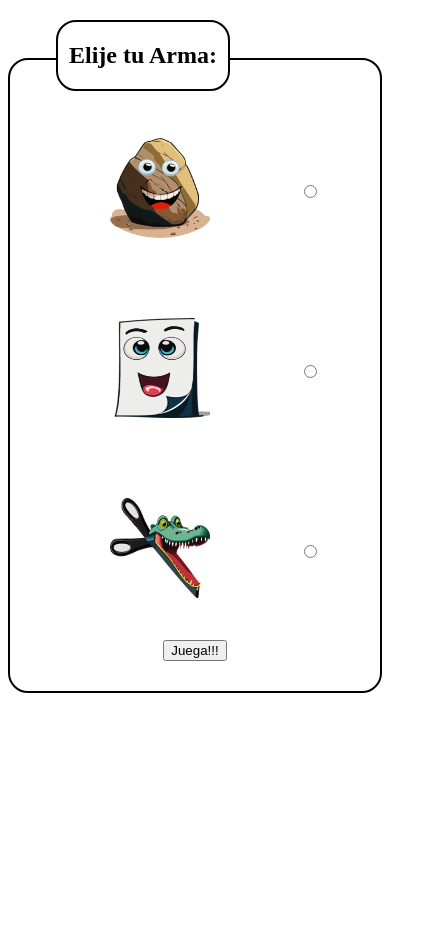
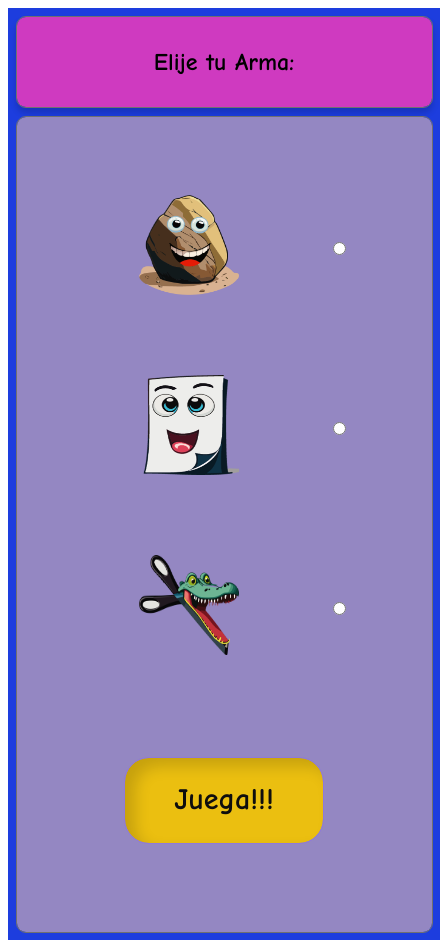
Before and after one commit to Davidm198/PiedraPapelOTijero, a plain HTML site: page index.html in a window 390 px wide. Both pictures are taken after a click on the input "Juega!!!". Shown: the whole page, 440 px wide, since content can reach past the window. Before the commit the page ends 844 px from the top, so only its background shows below. Drawn offline with Linux system fonts and the light colour scheme.

Commit message:
ultimo cambio un magia

```diff
--- a/index.html
+++ b/index.html
@@ -3,21 +3,23 @@
 <head>
     <meta charset="UTF-8">
     <meta name="viewport" content="width=device-width, initial-scale=1.0">
-    <title>PIEDRA PAPEL O TIJERA</title>
-   <link rel="stylesheet" href="style.css">
-
+    <title>Piedea Papel o Tijera</title>
+    <link rel="stylesheet" href="style.css">
+    <link rel="preconnect" href="https://fonts.googleapis.com">
+    <link rel="preconnect" href="https://fonts.gstatic.com" crossorigin>
+    <link href="https://fonts.googleapis.com/css2?family=Comic+Neue:ital,wght@0,300;0,400;0,700;1,300;1,400;1,700&display=swap" rel="stylesheet">
 </head>
 <body>
-    <header class="header"></header>
+
 
     <main>
-     <div class="ContainerTotal">
-           <div class="choiceWeapon">
 
-                 <div class="ContTitle">
+
+              <div class="ContTitle">
 			     <h2> Elije tu Arma: </h2>
 			     </div>
 
+              <div class="choiceWeapon">
 
                <label id="primero">
 
@@ -54,16 +56,16 @@
                   </div>
 
                </label>
-               <div class="ContJuega"><input type="submit" value="Juega!!!" id="juega"></div>
+               <div class="ContJuega"><input type="submit" value="Juega!!!" id="juega" class="buttonAmarillo"></div>
 
 
 
 
           </div>
-
+          <div class="ContTitle1 inactive"><h2>La Maquina Eligió:</h2></div>
         <div class="choicePC inactive">
 
-                  <div class="ContTitle1"><h2>La Maquina Eligió:</h2></div>
+
                   <div class="ArmaEnemImg"></div>
 			      <div class="Resultado"></div>
 
@@ -71,12 +73,11 @@
 
          </div>
 
-     </div>
+
 
       </main>
 
-     <footer>
-     </footer>
+
      <script src="./main.js"></script>
 </body>
 </html>
--- a/main.js
+++ b/main.js
@@ -14,6 +14,8 @@ const GanasteHtml = document.createTextNode("GANASTE WEY!");
 const PerdisteHtml = document.createTextNode("PERDISTE CABRON!");
 const EmpatasteHtml = document.createTextNode("EMPATASTE WEY!");
 const ButtonReloed = document.querySelector('.Actualizador')
+const Tittle1 = document.querySelector('.ContTitle')
+const Tittle2 = document.querySelector('.ContTitle1')
 
 PiedraHtml.src = 'Piedra.png';
 PapelHtml.src = 'Papel.png';
@@ -93,6 +95,8 @@ function partida() {
     console.log("la Maquina Eligió " + maq);
     WeaMaq.classList.toggle('inactive');
     ChoicePlayer.classList.add('inactive');
+    Tittle1.classList.add('inactive');
+    Tittle2.classList.toggle('inactive');
 }
 
 
--- a/style.css
+++ b/style.css
@@ -1,11 +1,25 @@
-header {
-	width: 100%;
-	height: 50px;
+:root {
+    --color-azul: #1D3DDE;
+	--color-violeta: #9487C2;
+	--color-gris-oscuro: #707070;
+	--color-gris-claro: #00000029;
+	--color-fuxia: #CF3AC0;
+	--color-negro: #0D0B0B;
+	--color-amarilla: #EBBF10;
+    --fuente-principal: Comic Neue;
+    --espaciado: 16px;
 }
-.ContainerTotal {
-    display: flex;
-    justify-content: space-around;
-    margin-bottom: 20px;
+
+
+main {
+	width: 432px;
+    height: 932px;
+	background: var(--color-azul) 0% 0% no-repeat padding-box;
+    opacity: 1;
+	display: flex;
+	flex-direction: column;
+	align-content: space-around;
+	justify-content: space-around;
 }
 .Container {
 	display: flex;
@@ -13,7 +27,7 @@ header {
 	justify-content: space-around;
 	width: 300px;
 	height: 180px;
-
+	font-family:var(--fuente-principal);
 
 }
 
@@ -28,16 +42,22 @@ label {
 }
 
 .ContTitle {
-	position: absolute;
 
-	border: 2px solid black;
-	top: -40px;
-	right: 150px;
-	border-radius: 20px;
-	background-color: white;
-	width: 170px;
-	justify-content: center;
-	display: flex;
+	top: 9px;
+    left: 7px;
+    width: 415px;
+    height: 91px;
+	font-family:var(--fuente-principal);
+	background: var(--color-fuxia) 0% 0% no-repeat padding-box;
+    box-shadow: 0px 5px 6px #00000029;
+    border: 1px solid #707070;
+    border-radius: 10px;
+    opacity: 1;
+	margin: 7.5px;
+	margin-bottom: 0px;
+	text-align: center;
+	align-content: center;
+
 }
 
 
@@ -46,21 +66,32 @@ label {
 	align-content: center;
 	justify-content: center;
 	margin-bottom: 30px;
+	margin-top: 60px;
 }
 
+ .buttonAmarillo {top: 806px;
+	left: 116px;
+	width: 200px;
+	height: 87px;
+	background: #EBBF10 0% 0% no-repeat padding-box;
+	box-shadow: inset 10px 8px 15px #00000029;
+	border: 1px solid #8F7AD9;
+	border-radius: 25px;
+	opacity: 0.8;
 
+	font: normal normal bold 30px/42px var(--fuente-principal);
+    letter-spacing: 0px;
+    color: #0F0E0E;
+    opacity: 1;
 
+}
 
 h1 {
     color:brown;
 }
 
 
-header {
 
-    display: flex;
-    justify-content: center;
-}
 
 
 .imgArma {
@@ -78,25 +109,32 @@ header {
 
 
 .choicePC {
-    border: 2px solid black;
-	position: relative;
-	border-radius: 30px;
-    height: 400px;
-	width: 400px;
-
+top: 10px;
+left: 7px;
+width: 415px;
+height: 816px;
+background: #9487C2 0% 0% no-repeat padding-box;
+border: 1px solid #707070;
+border-radius: 10px;
+opacity: 1;
+margin: 7.5px;
 }
 
 .ContTitle1 {
 
-	position: absolute;
-	top: -40px;
-	left: 55px;
-	width: 280px;
-	border-radius: 20px;
-	background-color: white;
-	border:2px solid black;
-	display: flex;
-	justify-content: center;
+top: 8px;
+left: 8px;
+width: 415px;
+height: 91px;
+background: #CF3AC0 0% 0% no-repeat padding-box;
+box-shadow: 0px 5px 6px #00000029;
+border: 1px solid #707070;
+border-radius: 10px;
+opacity: 1;
+margin: 7.5px;
+margin-bottom: 0px;
+text-align: center;
+align-content: center;
 
 
 
@@ -120,14 +158,17 @@ header {
 	text-align: center;
 }
 .choiceWeapon {
-    border: 2px solid black;
-	display: block;
-	width: 450px;
-	position: relative;
-	border-radius: 20px;
+	top: 108px;
+    left: 7px;
+    width: 415px;
+    height: 816px;
+	background: #9487C2 0% 0% no-repeat padding-box;
+    border: 1px solid #707070;
+    border-radius: 10px;
+    opacity: 1;
+	margin: 7.5px;
 
-
-}
+         }
 
 .Resultado{
 	display: flex;
@@ -141,7 +182,24 @@ header {
     display: none;
 }
 .Actualizador {
-	position: absolute;
-	bottom: 30px;
-	margin-left: 170px;
+
+	align-items: center;
+
+	top: 806px;
+	left: 116px;
+	width: 200px;
+	height: 87px;
+	background: #EBBF10 0% 0% no-repeat padding-box;
+	box-shadow: inset 10px 8px 15px #00000029;
+	border: 1px solid #8F7AD9;
+	border-radius: 25px;
+	opacity: 0.8;
+
+	font: normal normal bold 30px/42px var(--fuente-principal);
+    letter-spacing: 0px;
+    color: #0F0E0E;
+    opacity: 1;
+	margin-left: 106px;
+    margin-top: 106px;
+
 }
```
